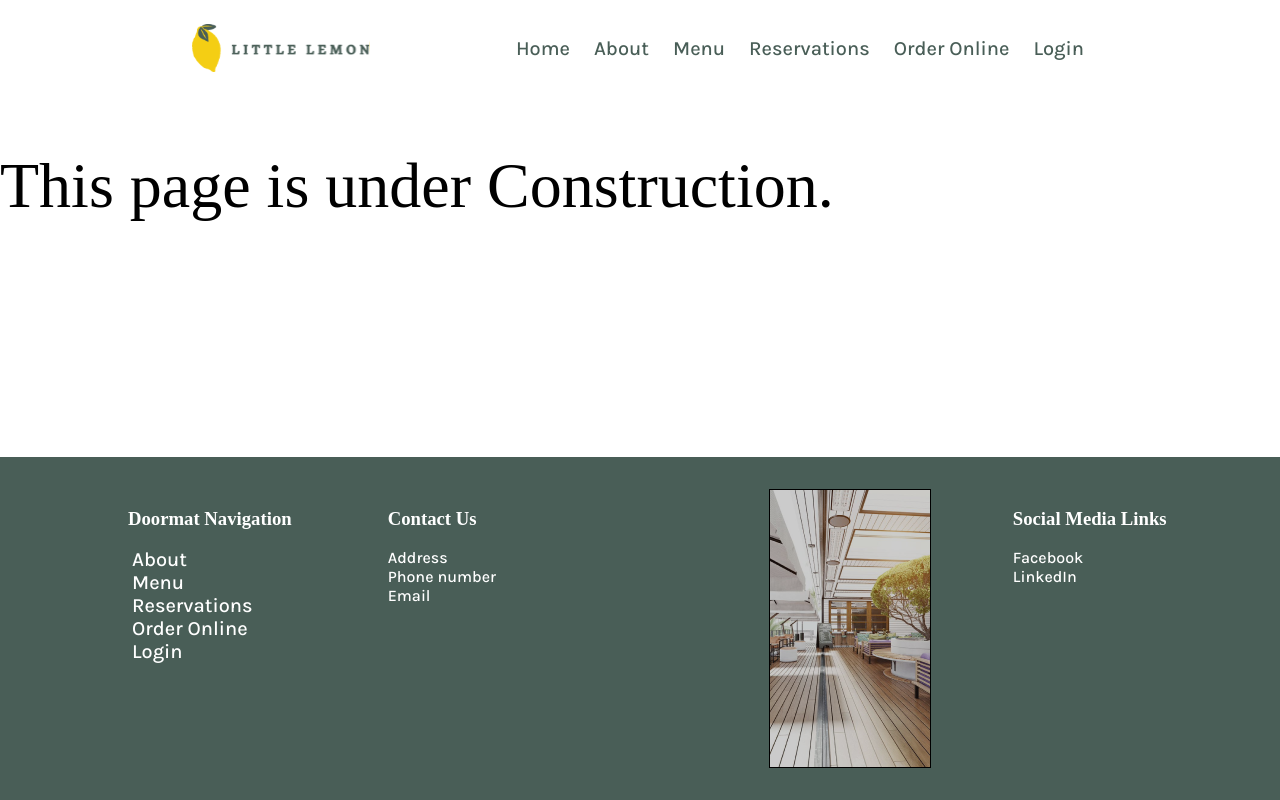
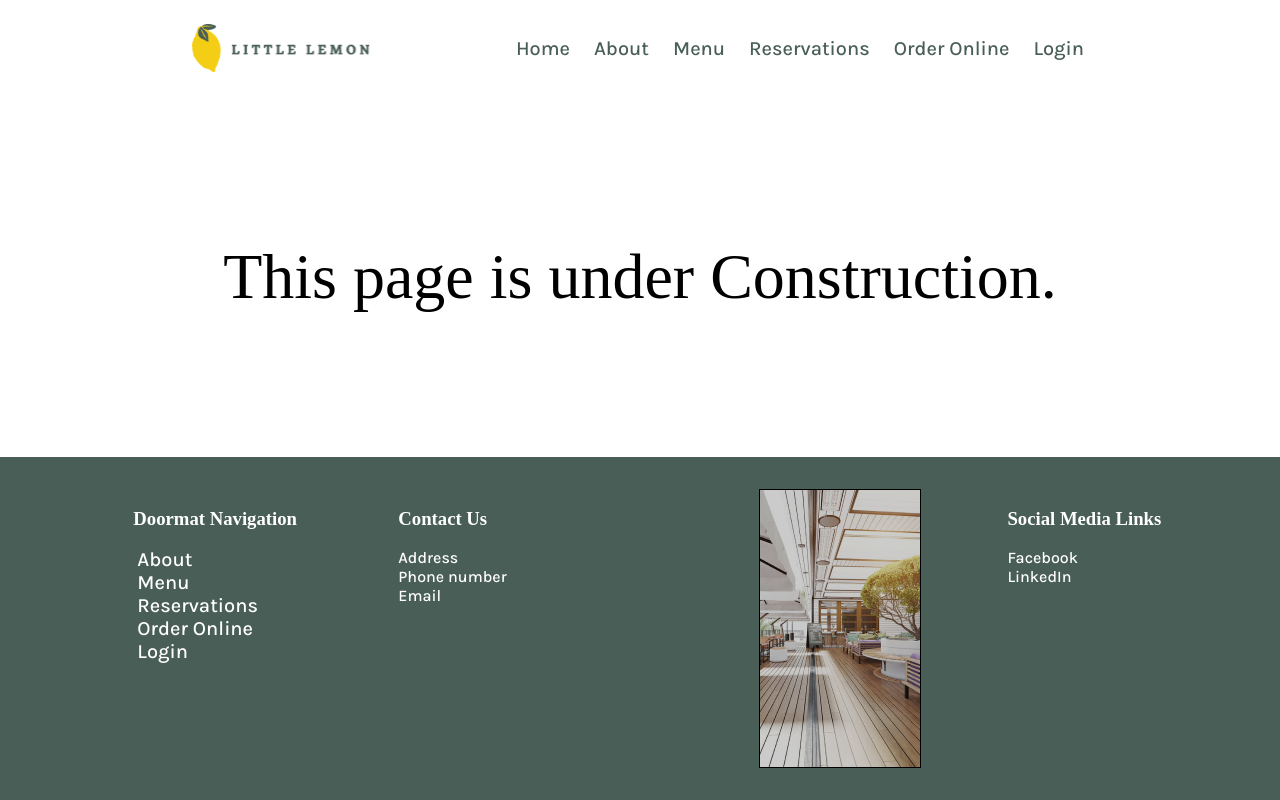
Before and after one commit to Wyatt-Rowland/Little-Lemon, a React (Create React App) app: page /menu in a window 1280 px wide. Built offline with nearby package versions, Linux system fonts and the light colour scheme; a web font is replaced by a local one.

Commit message:
just some final touches

```diff
--- a/src/components/BookingPage.js
+++ b/src/components/BookingPage.js
@@ -267,7 +267,7 @@ const validateCurrentStep = () => {
                 <form className="form-inputs">
                 {renderFormStep()}
                   </form>
-                  <footer className="flex-center buttons">
+                  <div className="flex-center buttons">
                   {formPage < formTitles.length - 1 ? (
                       <>
                         <button
@@ -296,7 +296,7 @@ const validateCurrentStep = () => {
                         Make Another Reservation
                       </button>
                     )}
-                </footer>
+                </div>
             </div>
         </div>
     );
--- a/src/components/Construction.js
+++ b/src/components/Construction.js
@@ -1,6 +1,6 @@
 const Construction = () => {
     return (
-      <section>
+      <section className="construction">
         <h1>This page is under Construction.</h1>
       </section>
     );
--- a/src/css/booking.css
+++ b/src/css/booking.css
@@ -2,7 +2,7 @@
     display: flex;
     justify-content: center;
     align-items: center;
-    background-color: var(--main-color);
+    background-color: var(--highlight-color-two);
 }
 
 .reservation-form {
--- a/src/css/footer.css
+++ b/src/css/footer.css
@@ -11,7 +11,6 @@ footer {
     display: flex;
     width: 100%;
     justify-content: space-evenly;
-    padding: 2rem;
 }
 
 .footer-section > nav {
@@ -29,8 +28,10 @@ footer {
 @media (min-width: 1000px) {
     footer {
         flex-direction: row;
+        gap: 0;
     }
     .footer-section {
         height: 100%;
+        padding: 2rem;
     }
 }
--- a/src/css/siteInfo.css
+++ b/src/css/siteInfo.css
@@ -16,7 +16,7 @@
 }
 
 section > .site-text {
-    padding: 0 0 0 3rem;
+    padding: 3rem;
 }
 
 .site-info-content {
--- a/src/css/specials.css
+++ b/src/css/specials.css
@@ -72,7 +72,7 @@ a {
         display: grid;
         grid-template-columns: 1fr 1fr 1fr;
         gap: 4rem;
-        width: 90%;
+        /* width: 90%; */
     }
 
     .text-button {
--- a/src/css/testimonials.css
+++ b/src/css/testimonials.css
@@ -42,7 +42,7 @@
 
 @media (min-width: 500px) {
     .testimonials-container {
-        grid-template-columns: 1fr 1fr;
+        /* grid-template-columns: 1fr 1fr; */
     }
 }
 
--- a/src/index.css
+++ b/src/index.css
@@ -62,3 +62,9 @@ code {
 .footer {
   align-self: end; /* Keep it aligned to the bottom if needed */
 }
+
+.construction {
+  display: flex;
+  justify-content: center;
+  align-items: center;
+}
```
